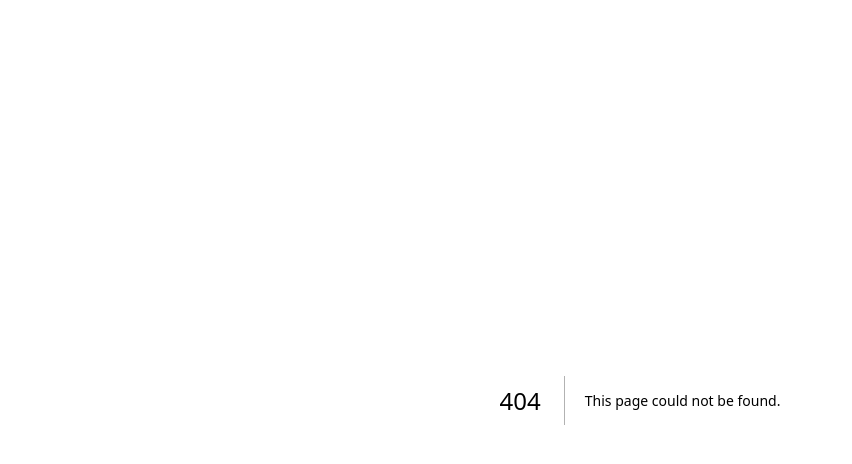
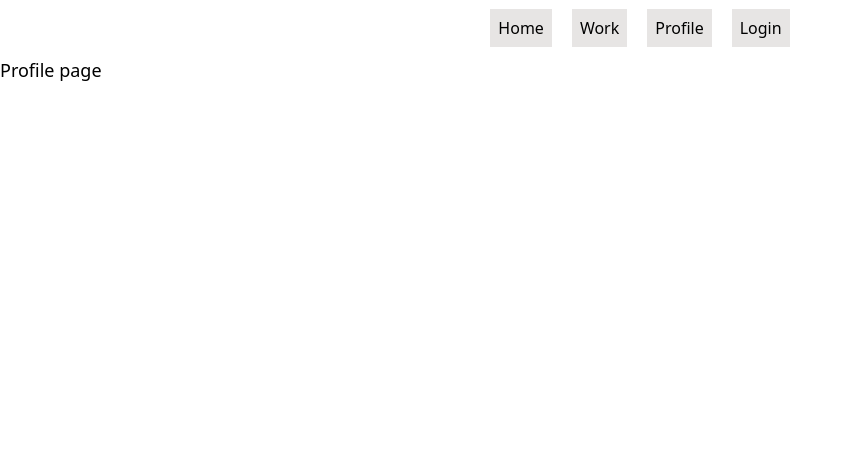
Before and after one commit to 1pete369/empirev1, a Next.js app: page /profile in a window 1280 px wide. Before the commit this address had no page. Shown: the top 464 px of the page, without its empty margins (0-852 px from the left). Built offline with nearby package versions, Linux system fonts and the light colour scheme.

Commit message:
Navbar added

```diff
--- a/src/app/auth/login/page.tsx
+++ b/src/app/auth/login/page.tsx
@@ -3,11 +3,10 @@
 import React, { useEffect, useState } from "react";
 import { auth } from "../../firebase/config";
 import { GoogleAuthProvider, onAuthStateChanged, signInWithPopup, signOut, User } from "firebase/auth";
-import Image from 'next/image'; // Import Next.js Image component
+import Image from 'next/image';
 
-// Rename 'page' to 'LoginPage' or another suitable name starting with an uppercase letter
 export default function LoginPage() {
-  const [user, setUser] = useState<User | null>(null); // Initialize with null
+  const [user, setUser] = useState<User | null>(null);
 
   const handleLogin = async () => {
     try {
@@ -21,14 +20,14 @@ export default function LoginPage() {
   const handleLogout = async () => {
     try {
       await signOut(auth);
-      setUser(null); // Reset user state on logout
+      setUser(null);
     } catch (err) {
       alert(err);
     }
   };
 
   useEffect(() => {
-    let isSubscribed = true; // Prevent side effects after unmount
+    let isSubscribed = true;
 
     onAuthStateChanged(auth, (currentUser) => {
       if (isSubscribed) {
@@ -42,7 +41,9 @@ export default function LoginPage() {
   }, []);
 
   return (
-    <div className="h-screen grid content-center bg-stone-50 p-4">
+    <div className="flex items-center justify-center min-h-[calc(100vh-60px)] bg-stone-50 p-4">
+      {/* Subtract the navbar height from the screen */}
+      <div className="text-center">
         {user ? (
           <button
             className="mx-auto bg-slate-800 max-w-[200px] p-2.5 rounded text-white text-lg text-center shadow-md"
@@ -59,9 +60,7 @@ export default function LoginPage() {
           </button>
         )}
         <div className="mt-10">
-        {user === null ? (
-          <h1>Loading...</h1>
-        ) : (
+          {user !== null && (
             <div>
               <h2>User Details</h2>
               <p>UserName: {user?.displayName}</p>
@@ -79,5 +78,6 @@ export default function LoginPage() {
           )}
         </div>
       </div>
+    </div>
   );
 }
--- /dev/null
+++ b/src/app/components/Navbar.tsx
@@ -0,0 +1,23 @@
+import Link from "next/link"
+import React from "react"
+
+export default function Navbar() {
+  return (
+    <div className="p-4 mx-auto flex justify-center items-center">
+      <ul className="flex justify-between gap-5">
+        <li>
+          <Link className="p-2 bg-stone-200 hover:bg-stone" href={"/"}>Home</Link>
+        </li>
+        <li>
+          <Link className="p-2 bg-stone-200 hover:bg-stone" href={"/work"}>Work</Link>
+        </li>
+        <li>
+          <Link className="p-2 bg-stone-200 hover:bg-stone" href={"/profile"}>Profile</Link>
+        </li>
+        <li>
+          <Link className="p-2 bg-stone-200 hover:bg-stone" href={"/auth/login"}>Login</Link>
+        </li>
+      </ul>
+    </div>
+  )
+}
--- a/src/app/layout.tsx
+++ b/src/app/layout.tsx
@@ -1,5 +1,6 @@
 import type { Metadata } from "next";
 import "./globals.css";
+import Navbar from "./components/Navbar";
 
 export const metadata: Metadata = {
   title: "Create Next App",
@@ -14,6 +15,7 @@ export default function RootLayout({
   return (
     <html lang="en">
       <body>
+        <Navbar />
         {children}
       </body>
     </html>
--- a/src/app/page.tsx
+++ b/src/app/page.tsx
@@ -1,11 +1,8 @@
-import Link from "next/link";
 
 export default function Home() {
   return (
-    <div>
-    <h1 className="text-3xl text-center">Hello sample git page</h1>
-
-    <Link href={"/auth/login"}>Go to login</Link>
-    </div>
+      <div className="text-lg">
+      Home page
+      </div>
   );
 }
--- /dev/null
+++ b/src/app/profile/page.tsx
@@ -0,0 +1,9 @@
+import React from 'react'
+
+export default function page() {
+  return (
+    <div className='text-lg'>
+      Profile page
+    </div>
+  )
+}
--- /dev/null
+++ b/src/app/work/page.tsx
@@ -0,0 +1,9 @@
+import React from 'react'
+
+export default function page() {
+  return (
+    <div className='text-lg'>
+      Work page
+    </div>
+  )
+}
```
Lines whose indentation alone changed are shown as unchanged.
